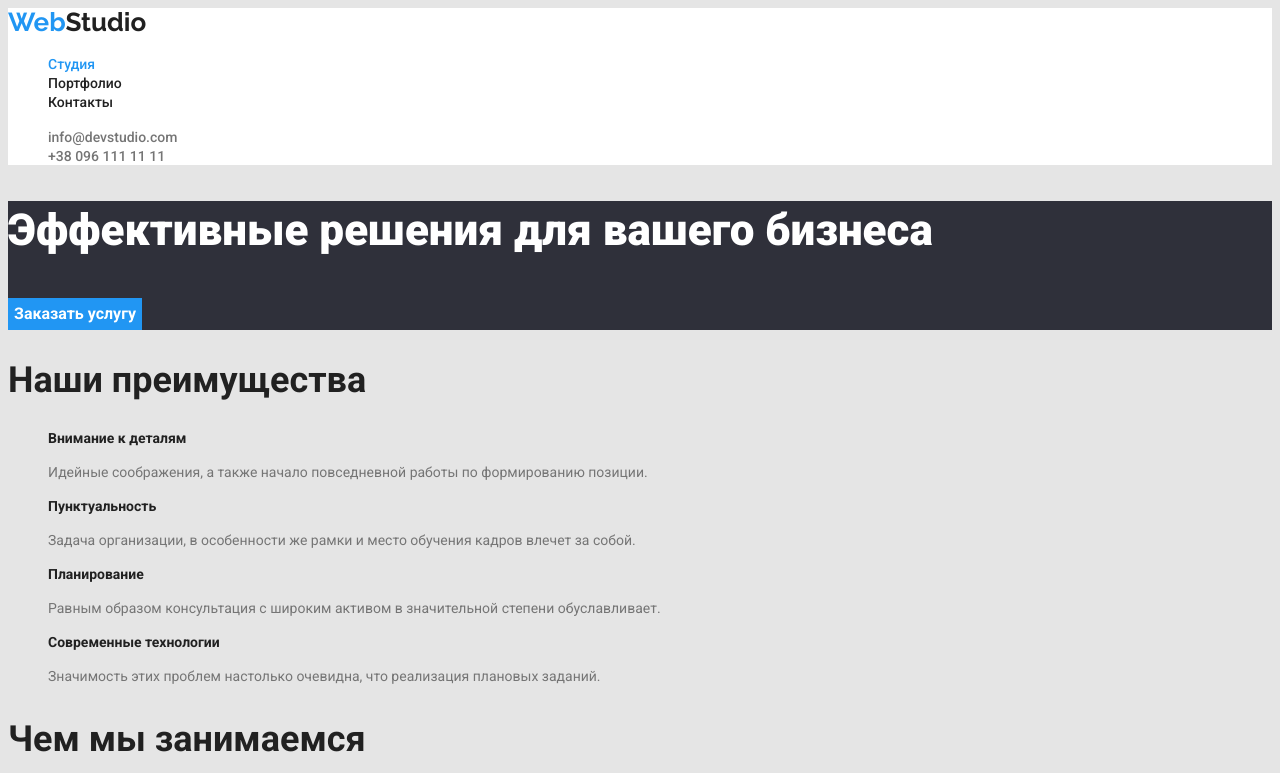
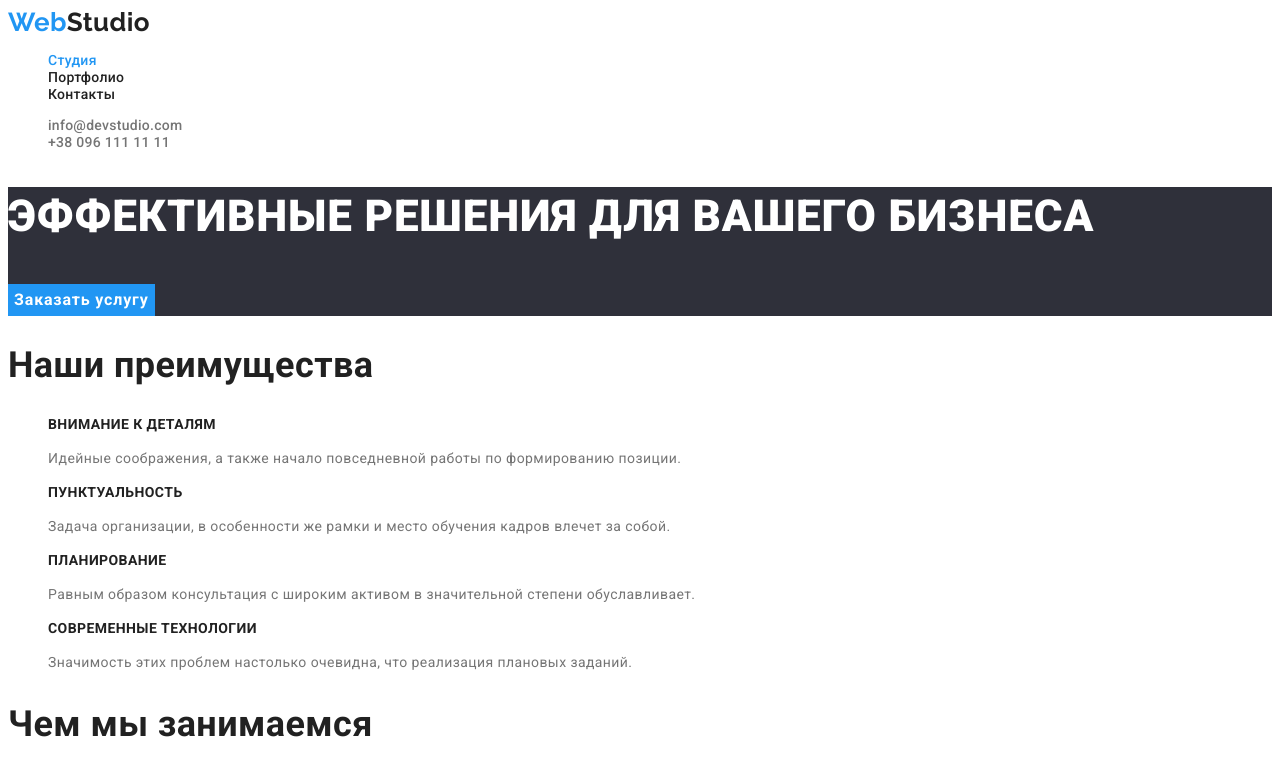
Before and after one commit to Eva-Melnik/goit-markup-hw-02, a plain HTML site: page index.html in a window 1280 px wide. Shown: the top 773 px of the page. Drawn offline with Linux system fonts and the light colour scheme.

Commit message:
update css
Домашнє завдання 2 (виправлене)

```diff
--- a/css/styles.css
+++ b/css/styles.css
@@ -4,7 +4,6 @@
   --white-color: rgba(255, 255, 255, 1);
   --info-text-color: rgba(255, 255, 255, 0.6);
   --secondary-bg-color: rgba(245, 244, 250, 1);
-  --primary-bg-color: #e5e5e5;
   --accent-bg-color: rgba(47, 48, 58, 1);
   --accent-color: rgba(33, 150, 243, 1);
   --button-color: #188ce8;
@@ -12,9 +11,11 @@
 
 body {
   color: var(--primary-text-color);
-  background-color: var(--primary-bg-color);
+  background-color: var(--white-color);
 
   font-family: Roboto, sans-serif;
+  font-size: 14px;
+  letter-spacing: 0.03em
 }
 
 .header {
@@ -34,6 +35,10 @@ body {
   color: var(--accent-color);
 }
 
+.header .list {
+  letter-spacing: 0.02em;
+}
+
 .list {
   list-style: none;
 }
@@ -42,7 +47,6 @@ body {
   color: var(--primary-text-color);
   text-decoration: none;
   font-weight: 500;
-  font-size: 14px;
   line-height: 1.14;
 }
 
@@ -59,7 +63,6 @@ body {
   color: var(--text-color);
   text-decoration: none;
   font-weight: 500;
-  font-size: 14px;
   line-height: 1.14;
 }
 
@@ -70,12 +73,15 @@ body {
 
 .section-main {
   background-color: var(--accent-bg-color);
+  letter-spacing: 0.06em;
 }
+
 .title {
   color: var(--white-color);
   font-weight: 900;
   font-size: 44px;
   line-height: 1.36;
+  text-transform: uppercase;
 }
 
 .button {
@@ -87,6 +93,7 @@ body {
   font-size: 16px;
   line-height: 1.875;
   cursor: pointer;
+  letter-spacing: inherit;
 }
 
 .button:hover,
@@ -117,9 +124,9 @@ body {
 }
 
 .section-title.features {
-  font-weight: 700;
   font-size: 14px;
   line-height: 1.14;
+  text-transform: uppercase;
 }
 
 .text {
@@ -127,8 +134,6 @@ body {
 }
 
 .text.features {
-  font-weight: 400;
-  font-size: 14px;
   line-height: 1.71;
 }
 
@@ -144,7 +149,6 @@ body {
 
 .text-el {
   color: var(--text-color);
-  font-weight: 400;
   font-size: 16px;
   line-height: 1.12;
 }
@@ -157,11 +161,11 @@ body {
   font-weight: 700;
   font-size: 18px;
   line-height: 2;
+  letter-spacing: 0.06em;
 }
 
 .text-item {
   color: var(--text-color);
-  font-weight: 400;
   font-size: 16px;
   line-height: 1.87;
 }
@@ -177,8 +181,6 @@ body {
 .address {
   color: var(--white-color);
   text-decoration: none;
-  font-weight: 400;
-  font-size: 14px;
   line-height: 1.71;
   font-style: normal;
 }
@@ -191,8 +193,6 @@ body {
 .item-info {
   color: var(--info-text-color);
   text-decoration: none;
-  font-weight: 400;
-  font-size: 14px;
   line-height: 1.71;
   font-style: normal;
 }
```
Also changed, not shown: portfolio.html (+1 -1 lines).
